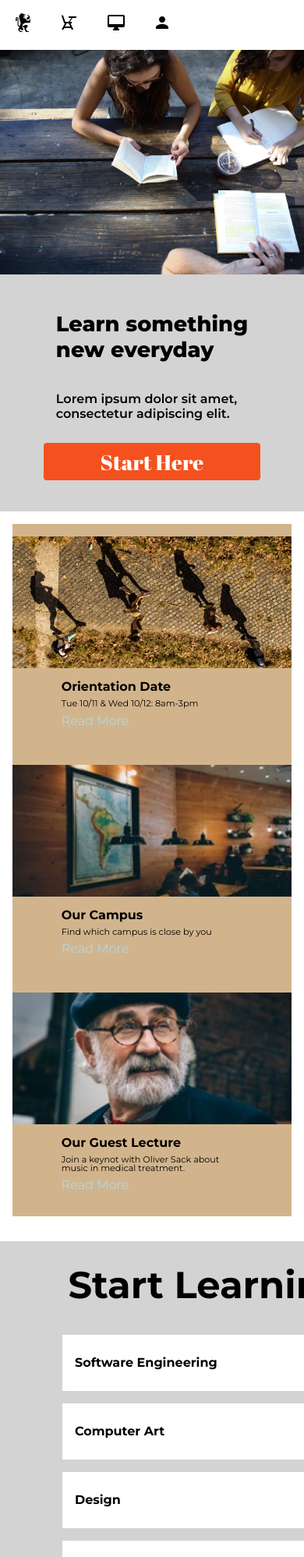
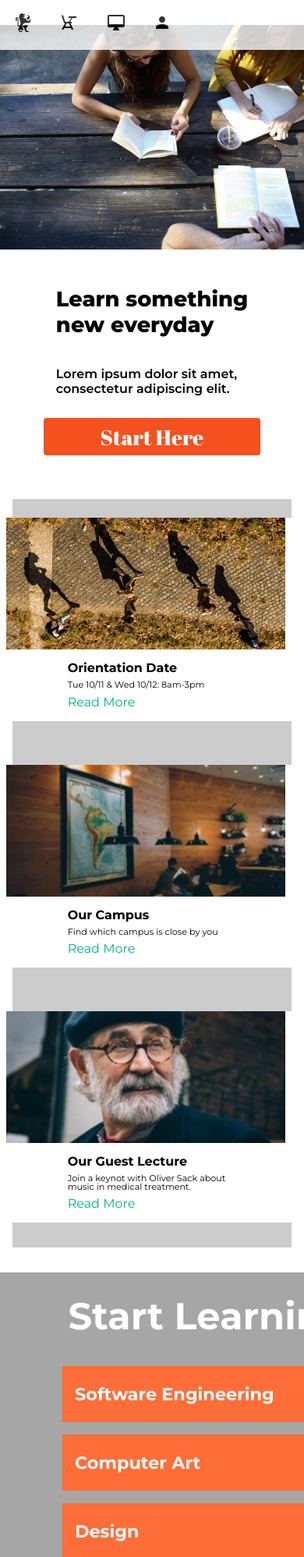
Before and after one commit to kelseyoemery/colmar, a plain HTML site: page index.html in a window 390 px wide. Shown: the top 1997 px of the page at 78% size. Drawn offline with Linux system fonts and the light colour scheme.

Commit message:
design done

```diff
--- a/index.html
+++ b/index.html
@@ -148,7 +148,7 @@
       <span>Thesis Exhibit</span>
       <div class="thesis-sections">
         <div class="video">
-          <video width="60%" autoplay controls preload poster="posterimage.jpg">
+          <video width="60%" autoplay controls preload="auto">
             <source src="./resources/video/thesis.mp4" type="video/mp4">
             Your browser does not support this video.
           </video>
--- a/resources/css/style.css
+++ b/resources/css/style.css
@@ -12,7 +12,12 @@ html {
   flex-flow: row;
   justify-content: space-between;
   align-items: center;
-  height: 64px;
+  height: 4rem;
+  position: fixed;
+  background-color: #ffffff;
+  opacity: 0.8;
+  width: 100%;
+  margin: 0;
 }
 
 .brand {
@@ -24,6 +29,7 @@ html {
 
 .brand strong {
   font-weight: bold;
+  color: #08B287;
 }
 
 .navigation ul {
@@ -42,6 +48,7 @@ html {
 @media only screen and (max-width: 470px) {
   .header {
     height: 4rem;
+    margin: 0;
   }
 
   .navigation ul {
@@ -54,18 +61,20 @@ html {
 
   .nav-icons {
     display: flex;
-    justify-content: space-around;
+    justify-content: center;
     align-items: center;
   }
+
 }
 
 /*Banner*/
 .banner {
-  background-color: lightgray;
+  background-color: #ffffff;
   display: flex;
   align-items: center;
   line-height: 1.2;
   width: 100%;
+  padding-top: 2rem;
 }
 
 .banner img {
@@ -161,15 +170,17 @@ button:hover span:after {
 
 /*Information Main*/
 .info {
+
   display: flex;
   max-height: 100%;
 }
 
 .main {
-  background-color: gray;
   display: flex;
+  background-color: #f2f2f2;
   flex-direction: column;
   width: 67%;
+  margin: 0;
 }
 
 .main img {
@@ -201,29 +212,32 @@ button:hover span:after {
 
 /* Information FYI */
 .fyi {
-  background-color: tan;
   display: flex;
   flex-direction: column;
   width: 40%;
   justify-content: space-around;
+  background-color: #cccccc;
+  margin: 0;
 }
 
 .article {
   display: flex;
   align-items: center;
-  margin: 1rem;
+  background-color: #ffffff;
   width: 95%;
+  margin: 1.5rem;
 }
 
 .article .read {
   max-width: 65%;
-  padding: 0 1rem;
+  padding: 0 0 1rem 1rem;
 }
 
 .article img {
-  padding: 0 1rem;
+  padding-right: 1rem;
   width: 35%;
   height: auto;
+  margin: 0;
 }
 
 .read h3,p {
@@ -237,7 +251,7 @@ button:hover span:after {
 
 .read a {
   text-decoration: none;
-  color: lightblue;
+  color: #00B28E;
 }
 
 /*Information FYI Media Query*/
@@ -290,10 +304,11 @@ button:hover span:after {
   flex-flow: column wrap;
   justify-content: space-around;
   align-items: center;
-  background-color: lightgray;
+  background-color: #a6a6a6;
 }
 
 .courses h3 {
+  color: #ffffff;
   font-weight: 700;
   font-size: 3rem;
   margin-top: 2rem;
@@ -311,7 +326,8 @@ button:hover span:after {
 .description {
   display: flex;
   flex-flow: column;
-  background-color: white;
+  background-color: #ffffff;
+  color: #333333;
   width: 30%;
   line-height: 1.5rem;
   margin: 0 1rem 2rem 1rem;
@@ -330,6 +346,7 @@ button:hover span:after {
 
 .description p {
   margin: .5rem 0;
+  font-size: .9rem;
 }
 
 .course-text {
@@ -347,6 +364,8 @@ button:hover span:after {
   }
 
   .description {
+    background-color: #FF6D39;
+    color: #ffffff;
     width: 100%;
     padding: 1.5rem 1rem;
     margin: .5rem;
@@ -355,7 +374,7 @@ button:hover span:after {
 
   .description h4 {
     text-align: left;
-    font-size: 1rem;
+    font-size: 1.4rem;
     margin: 0;
   }
 
```
